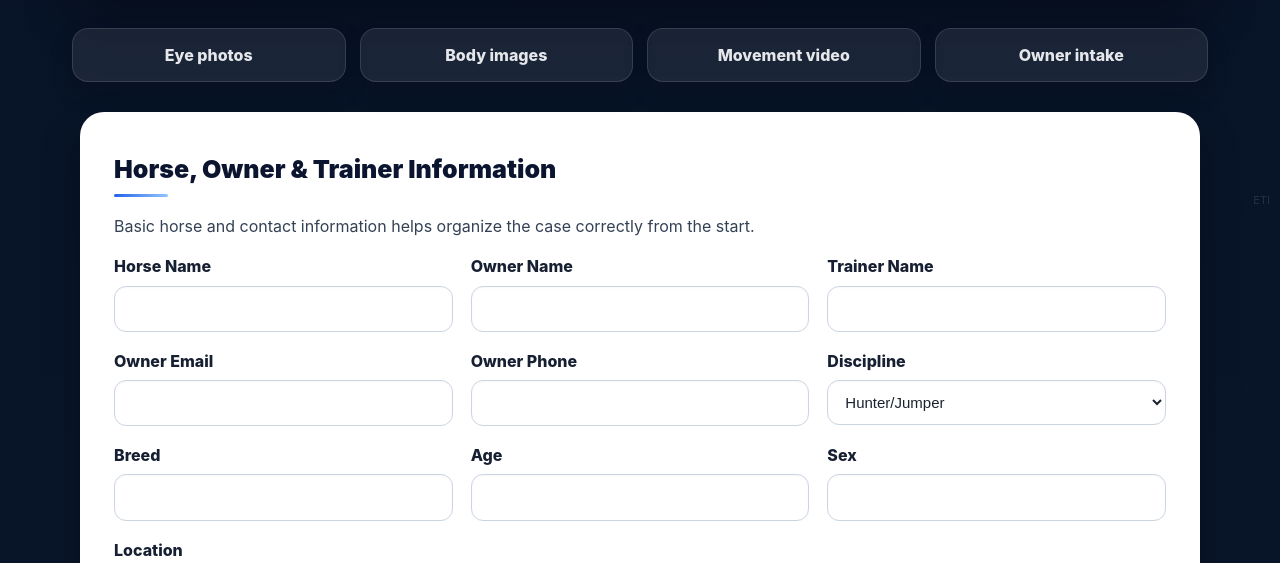
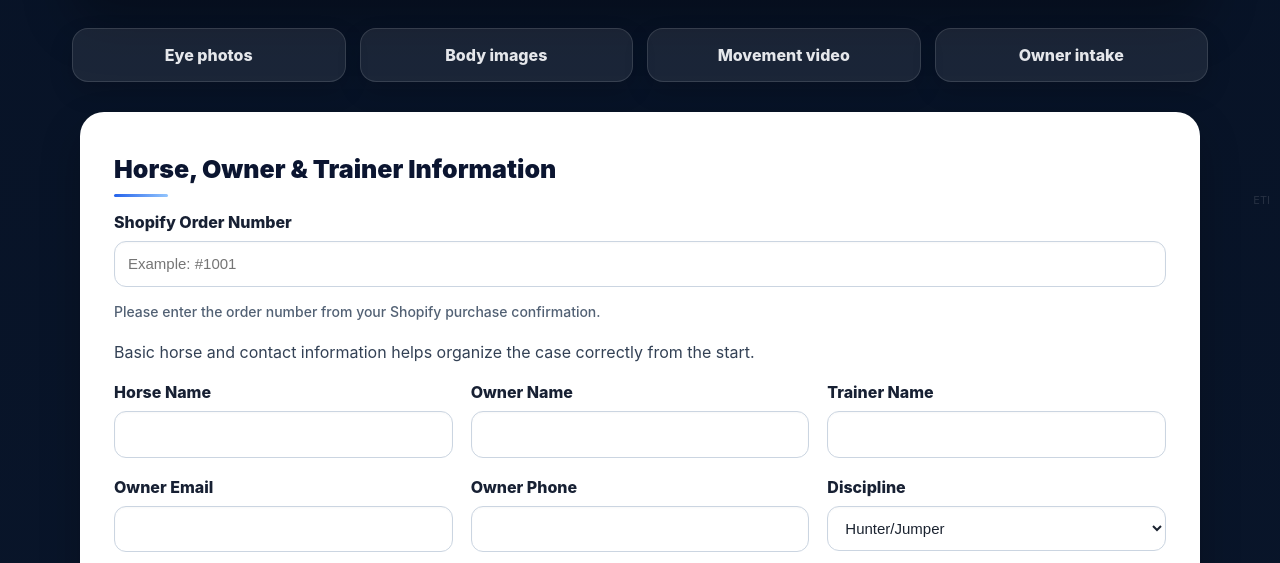
Before and after one commit to Hallinass01/eti-system, a Flask app: page / in a window 1280 px wide. Shown: the part 584-1147 px from the top of the page. Run offline with Flask 3, Linux system fonts and the light colour scheme.

Commit message:
Update index.html

```diff
--- a/templates/index.html
+++ b/templates/index.html
@@ -62,7 +62,10 @@
       </div>
 
       <div class="section-title">Horse, Owner & Trainer Information</div>
-
+       <label>Shopify Order Number
+        <input name="shopify_order_number" placeholder="Example: #1001">
+        <small>Please enter the order number from your Shopify purchase confirmation.</small>
+      </label>
       <p>
         Basic horse and contact information helps organize the case correctly from the start.
       </p>
```
